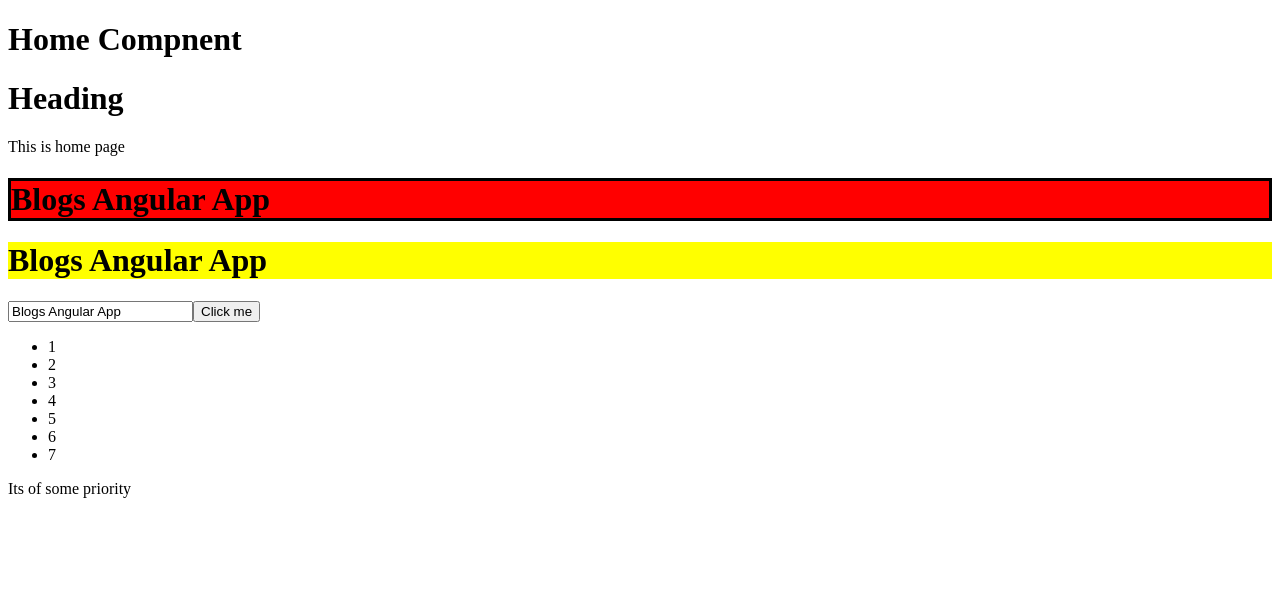
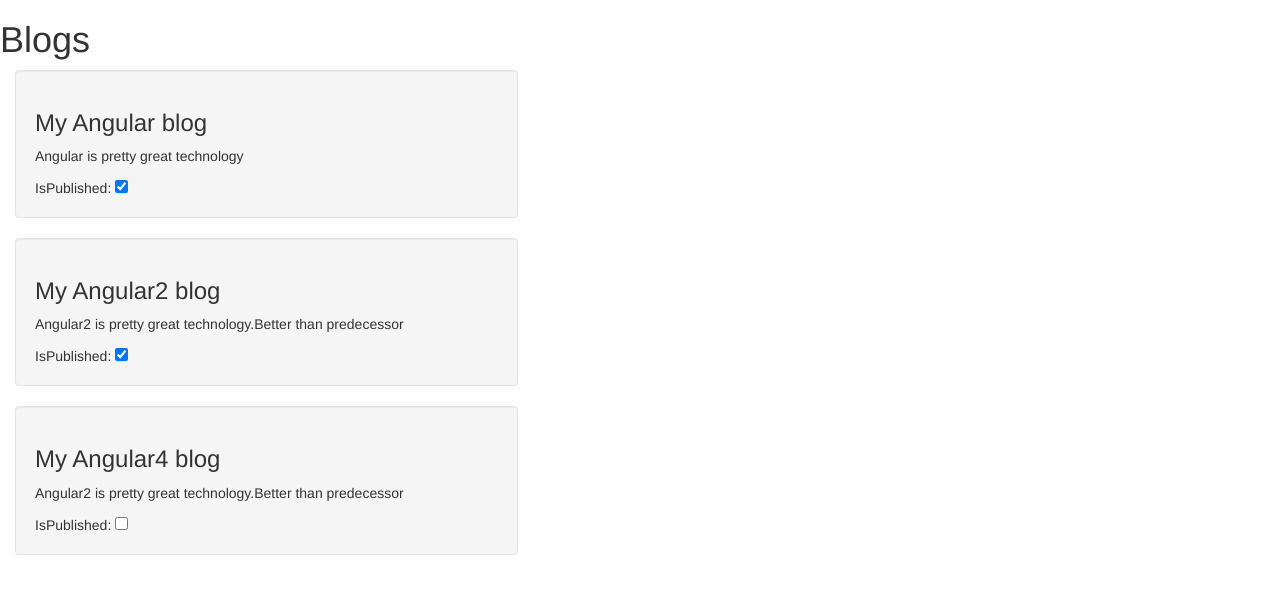
Before and after one commit to Mujib517/blogs.ui, an Angular app: page /blogs in a window 1280 px wide. Shown: the top 594 px of the page. Built offline with nearby package versions, Linux system fonts and the light colour scheme.

Commit message:
@Input, Container and Presentation Components

```diff
--- a/package.json
+++ b/package.json
@@ -21,6 +21,7 @@
     "@angular/platform-browser": "^4.0.0",
     "@angular/platform-browser-dynamic": "^4.0.0",
     "@angular/router": "^4.0.0",
+    "bootstrap": "^3.3.7",
     "core-js": "^2.4.1",
     "rxjs": "^5.4.1",
     "zone.js": "^0.8.14"
--- a/src/app/app.component.ts
+++ b/src/app/app.component.ts
@@ -1,8 +1,9 @@
 import {Component} from '@angular/core';
 
 @Component({
-    template:'<app-home></app-home> <app-about><app-about>',
+    template:`
+        <app-blog-list></app-blog-list>
+    `,
     selector:'app'
 })
-export class AppComponent{
-}
+export class AppComponent{}
--- a/src/app/app.module.ts
+++ b/src/app/app.module.ts
@@ -5,10 +5,12 @@ import { FormsModule } from '@angular/forms';
 import { AppComponent } from './app.component';
 import { HomeComponent } from './home/home.component';
 import { AboutComponent } from './about/about.component';
+import { BlogListComponent } from './blog-list/blog-list.component';
+import { BlogComponent } from './blog/blog.component';
 
 @NgModule({
     imports: [BrowserModule,FormsModule],
-    declarations: [AppComponent,HomeComponent, AboutComponent],
+    declarations: [AppComponent,HomeComponent, AboutComponent, BlogListComponent,BlogComponent],
     bootstrap: [AppComponent]
 })
 export class AppModule { }
--- /dev/null
+++ b/src/app/blog-list/blog-list.component.html
@@ -0,0 +1,7 @@
+<h1>Blogs</h1>
+
+<div class="col-md-5">
+  <div class="well" *ngFor="let blog of blogs">
+    <app-blog [blog]="blog"></app-blog>
+  </div>
+</div>
--- /dev/null
+++ b/src/app/blog-list/blog-list.component.ts
@@ -0,0 +1,18 @@
+import { Component,OnInit } from '@angular/core';
+import { BlogService } from "../shared/blog.service";
+
+@Component({
+  selector: 'app-blog-list',
+  templateUrl: './blog-list.component.html'
+})
+export class BlogListComponent implements OnInit {
+  blogs: Array<any>;
+
+  ngOnInit() {
+    let service = new BlogService();
+    this.blogs = service.get();
+  }
+
+  constructor() {}
+
+}
--- /dev/null
+++ b/src/app/blog/blog.component.ts
@@ -0,0 +1,14 @@
+import { Component,Input } from '@angular/core';
+
+@Component({
+    selector: 'app-blog',
+    template: `<div>
+       <h3>{{blog.title}}</h3>
+       <p>{{blog.content}}</p>
+       <div>IsPublished: <input type="checkbox" [(ngModel)]="blog.isPublished"/></div>
+    `
+})
+export class BlogComponent {
+    @Input() blog: any;
+    constructor() {}
+}
--- a/src/app/home/home.html
+++ b/src/app/home/home.html
@@ -1,3 +1 @@
 <h1>Home Compnent</h1>
-<h1>Heading</h1>
-<div>This is home page</div>
--- /dev/null
+++ b/src/app/shared/blog.service.ts
@@ -0,0 +1,25 @@
+
+
+
+export class BlogService{
+
+    get(){
+        let blogs=[{
+            title:'My Angular blog',
+            content:'Angular is pretty great technology',
+            isPublished:true
+        },
+        {
+            title:'My Angular2 blog',
+            content:'Angular2 is pretty great technology.Better than predecessor',
+            isPublished:true
+        },
+        {
+            title:'My Angular4 blog',
+            content:'Angular2 is pretty great technology.Better than predecessor',
+            isPublished:false
+        }];
+
+        return blogs;
+    }
+}
```
Also changed, not shown: .angular-cli.json, 1 other file (tests, documents, lock files or other folders).
